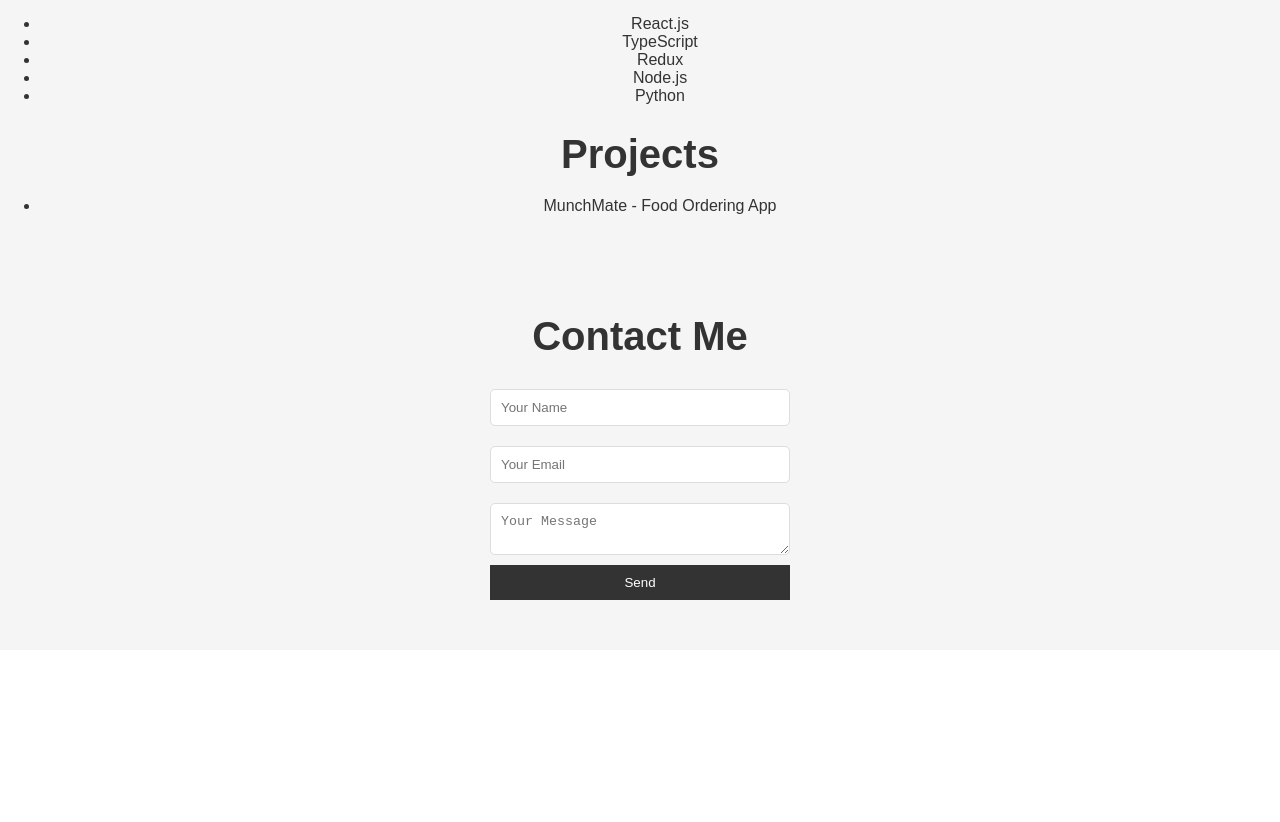
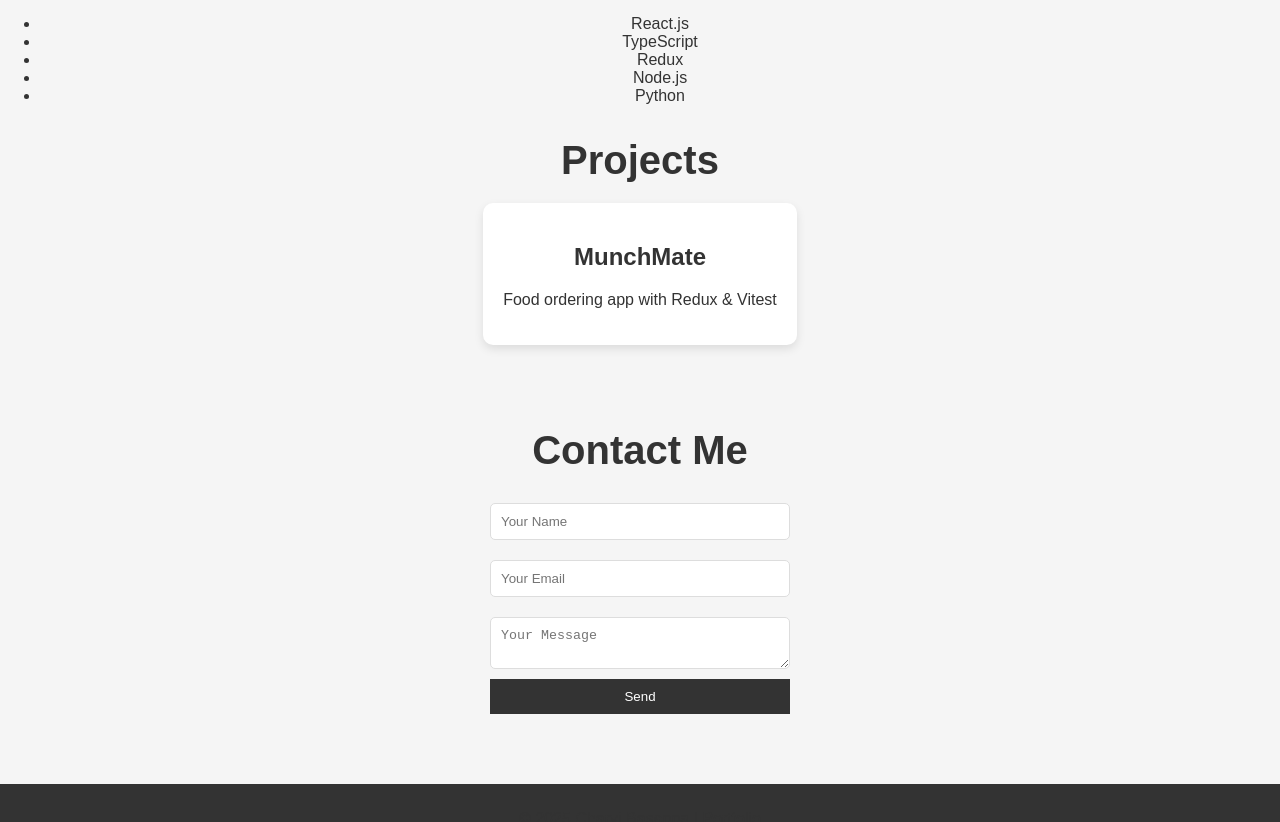
Before and after one commit to CharviBasappa/Craftfolio, a React (Create React App) app: page /contact in a window 1280 px wide. Shown: the part 880-1702 px from the top of the page. Before the commit the page ends 1530 px from the top, so only its background shows below. Built offline with nearby package versions, Linux system fonts and the light colour scheme.

Commit message:
Added glass effect for Projects and included a scroll Indicator bar while scrolling the web page

```diff
--- a/src/App.js
+++ b/src/App.js
@@ -7,27 +7,19 @@ import About from "./pages/About";
 import Skills from "./pages/Skills";
 import Projects from "./pages/Projects";
 import Contact from "./pages/Contact";
+import ScrollIndicator from "./components/ScrollIndicator";
 
 const App = () => {
   return (
-    // <Router>
-    //   <Navbar />
-    //   <Routes>
-    //     <Route path="/" element={<Home />} />
-    //     <Route path="/about" element={<About />} />
-    //     <Route path="/skills" element={<Skills />} />
-    //     <Route path="/projects" element={<Projects />} />
-    //     <Route path="/contact" element={<Contact />} />
-    //   </Routes>
-    //   <Footer />
-    // </Router>
     <ThemeProvider>
+      <ScrollIndicator />
       <Navbar />
       <Home />
       <About />
       <Skills />
       <Projects />
       <Contact />
+      <Footer />
     </ThemeProvider>
   );
 };
--- /dev/null
+++ b/src/components/ScrollIndicator.js
@@ -0,0 +1,28 @@
+import { useState, useEffect } from "react";
+
+const ScrollIndicator = () => {
+  const [scrollPercentage, setScrollPercentage] = useState(0);
+
+  useEffect(() => {
+    const handleScroll = () => {
+      const scrollHeight =
+        document.documentElement.scrollHeight -
+        document.documentElement.clientHeight;
+      const scrollTop = document.documentElement.scrollTop;
+      const progress = (scrollTop / scrollHeight) * 100;
+      setScrollPercentage(progress);
+    };
+
+    window.addEventListener("scroll", handleScroll);
+    return () => window.removeEventListener("scroll", handleScroll);
+  }, []);
+
+  return (
+    <div
+      className="scroll-indicator"
+      style={{ width: `${scrollPercentage}%` }}
+    ></div>
+  );
+};
+
+export default ScrollIndicator;
--- a/src/index.css
+++ b/src/index.css
@@ -125,3 +125,33 @@ button {
   max-width: 800px;
   margin: auto;
 }
+
+.projects-grid {
+  display: flex;
+  gap: 20px;
+  flex-wrap: wrap;
+  justify-content: center;
+}
+
+.project-card {
+  background: white;
+  padding: 20px;
+  border-radius: 10px;
+  box-shadow: 0px 4px 10px rgba(0, 0, 0, 0.1);
+  transition: transform 0.3s;
+}
+
+.project-card:hover {
+  transform: translateY(-5px);
+}
+
+.scroll-indicator {
+  height: 5px;
+  background: #ff6347; /* Change color if needed */
+  position: fixed;
+  top: 0;
+  left: 0;
+  width: 0;
+  transition: width 0.2s ease-in-out;
+  z-index: 100;
+}
--- a/src/pages/Projects.js
+++ b/src/pages/Projects.js
@@ -1,11 +1,26 @@
+import { motion } from "framer-motion";
+
+const projects = [
+  { title: "MunchMate", description: "Food ordering app with Redux & Vitest" },
+];
+
 const Projects = () => {
   return (
-    <div>
+    <section className="projects-section">
       <h1>Projects</h1>
-      <ul>
-        <li>MunchMate - Food Ordering App</li>
-      </ul>
-    </div>
+      <div className="projects-grid">
+        {projects.map((project, index) => (
+          <motion.div
+            key={index}
+            className="project-card"
+            whileHover={{ scale: 1.05 }}
+          >
+            <h2>{project.title}</h2>
+            <p>{project.description}</p>
+          </motion.div>
+        ))}
+      </div>
+    </section>
   );
 };
 
```
